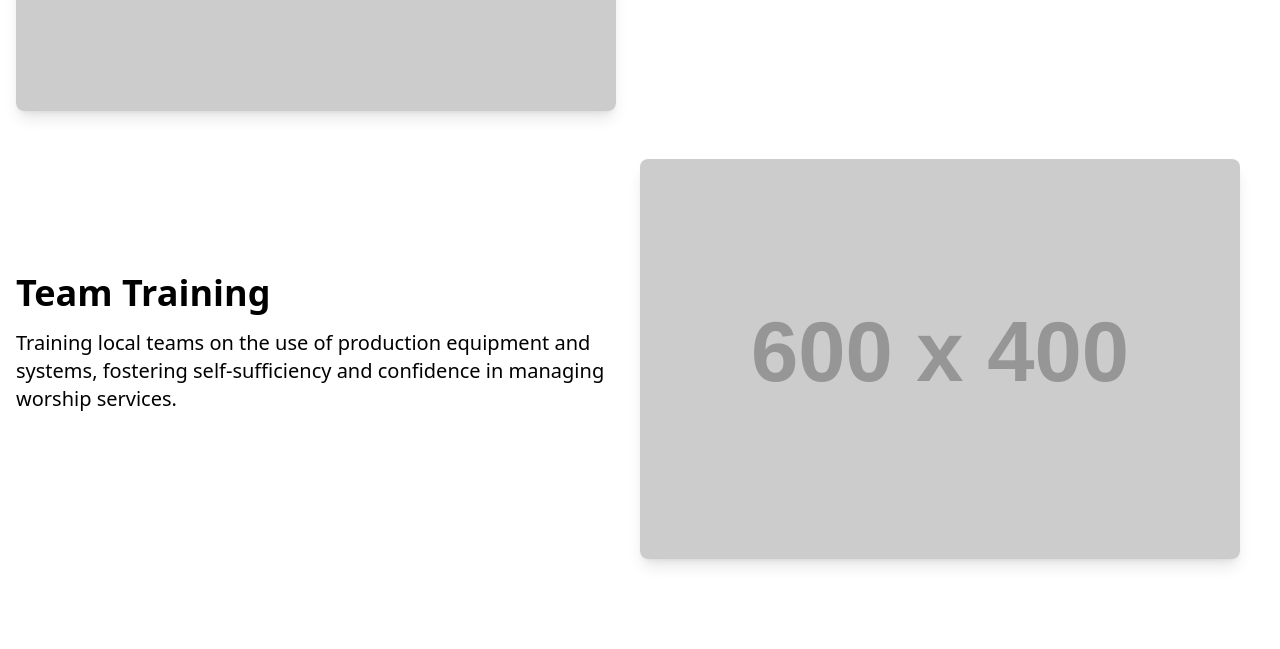
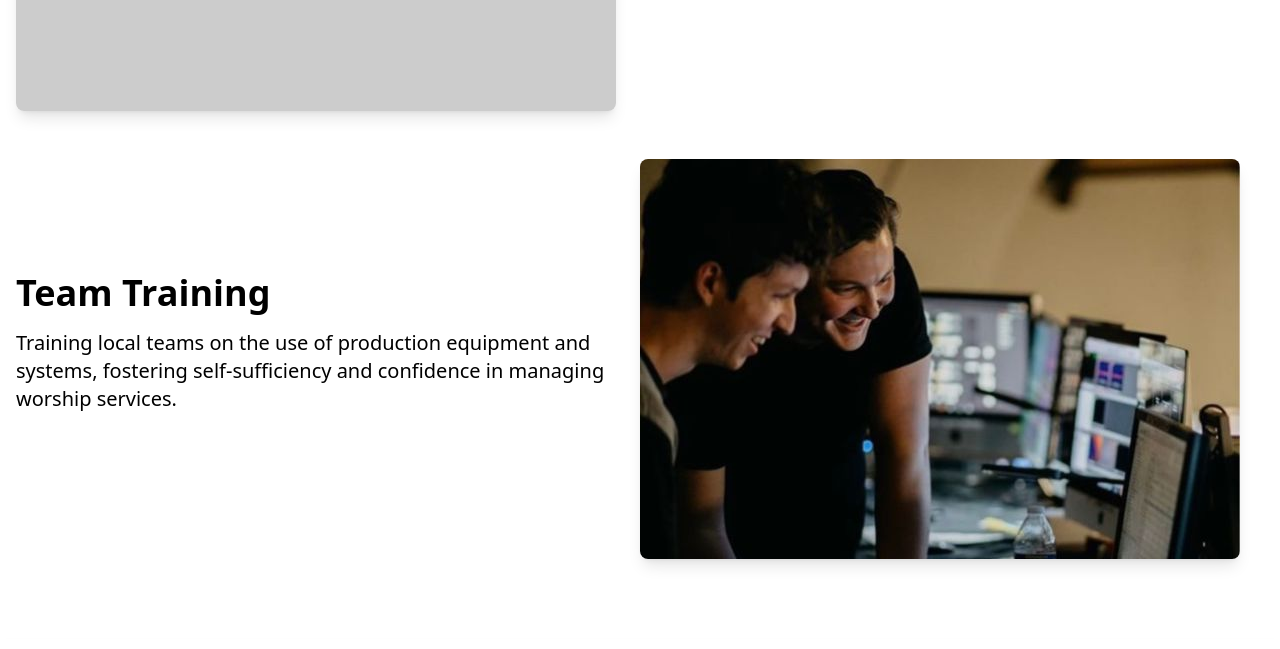
Before and after one commit to johnnyBettencourt/BCS, a Gatsby site: page /services in a window 1280 px wide. Shown: the part 2541-3190 px from the top of the page. Built offline with nearby package versions, Linux system fonts and the light colour scheme; Gatsby itself is replaced by a stand-in of ours; placeholder pictures from the web are drawn by us.

Commit message:
committing before laptop dies. added imports for photos to services page, but need to make imgs and add imgs to the jsx

```diff
--- a/src/pages/services.js
+++ b/src/pages/services.js
@@ -1,6 +1,12 @@
 import React from 'react';
 import Layout from '../components/Layout';
 import { Helmet } from 'react-helmet';
+import scenicDesign from "../../Static/images/scenic-design.jpg";
+import lightingDesign from "../../Static/images/lighting-design.jpg";
+import videoSystems from "../../Static/images/video-systems.jpg";
+import audioIntegration from "../../Static/images/audio-integration.jpg";
+import volunteers from "../../Static/images/volunteers.jpg";
+import teamTraining from "../../Static/images/team-training.jpg";
 
 const ServicesPage = () => {
     return (
@@ -76,7 +82,7 @@ const ServicesPage = () => {
                     </div>
                     <div className="flex flex-col md:flex-row items-center">
                         <div className="w-full md:w-1/2 md:order-2">
-                            <img src="https://placehold.co/600x400" alt="Team Training" className="rounded-lg shadow-lg" />
+                            <img src={teamTraining} alt="Team Training" className="rounded-lg shadow-lg" />
                         </div>
                         <div className="w-full md:w-1/2 md:pr-8 mt-8 md:mt-0 md:order-1">
                             <h2 className="text-4xl font-bold mb-4">Team Training</h2>
```
